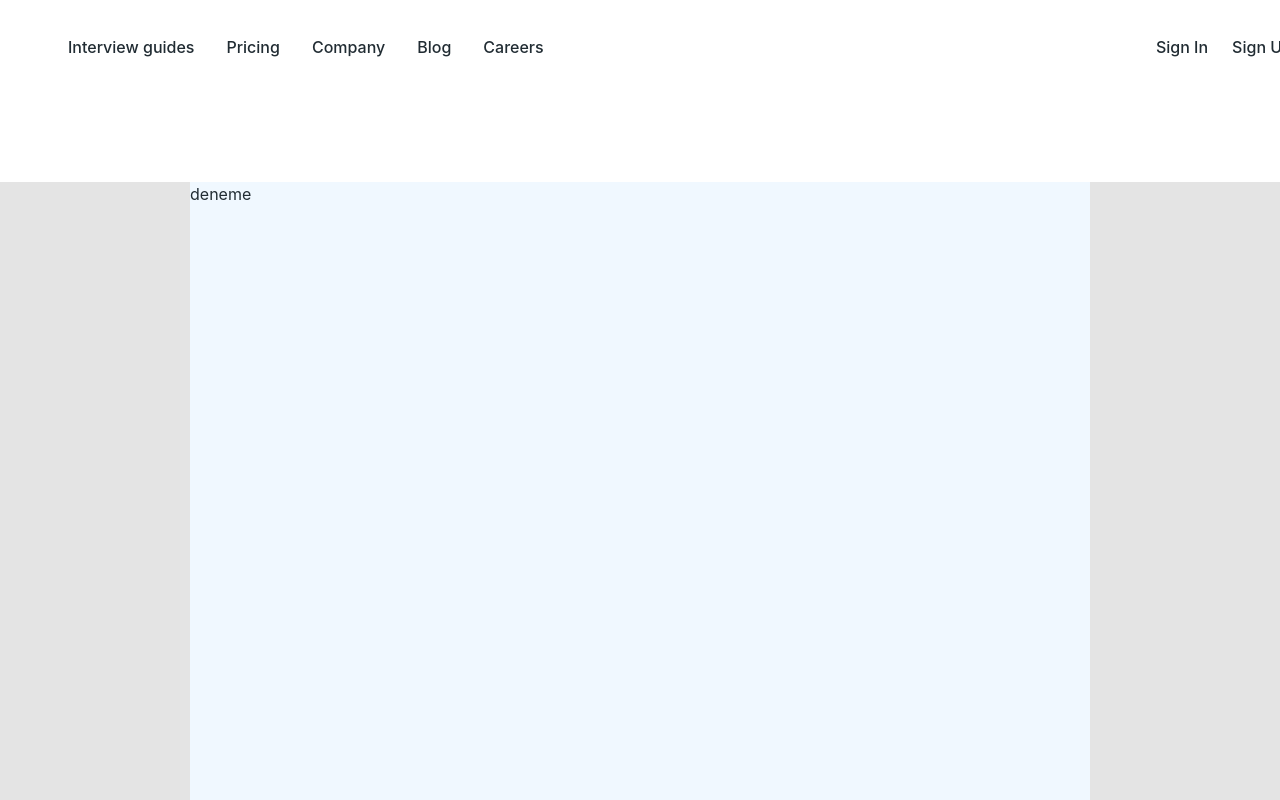
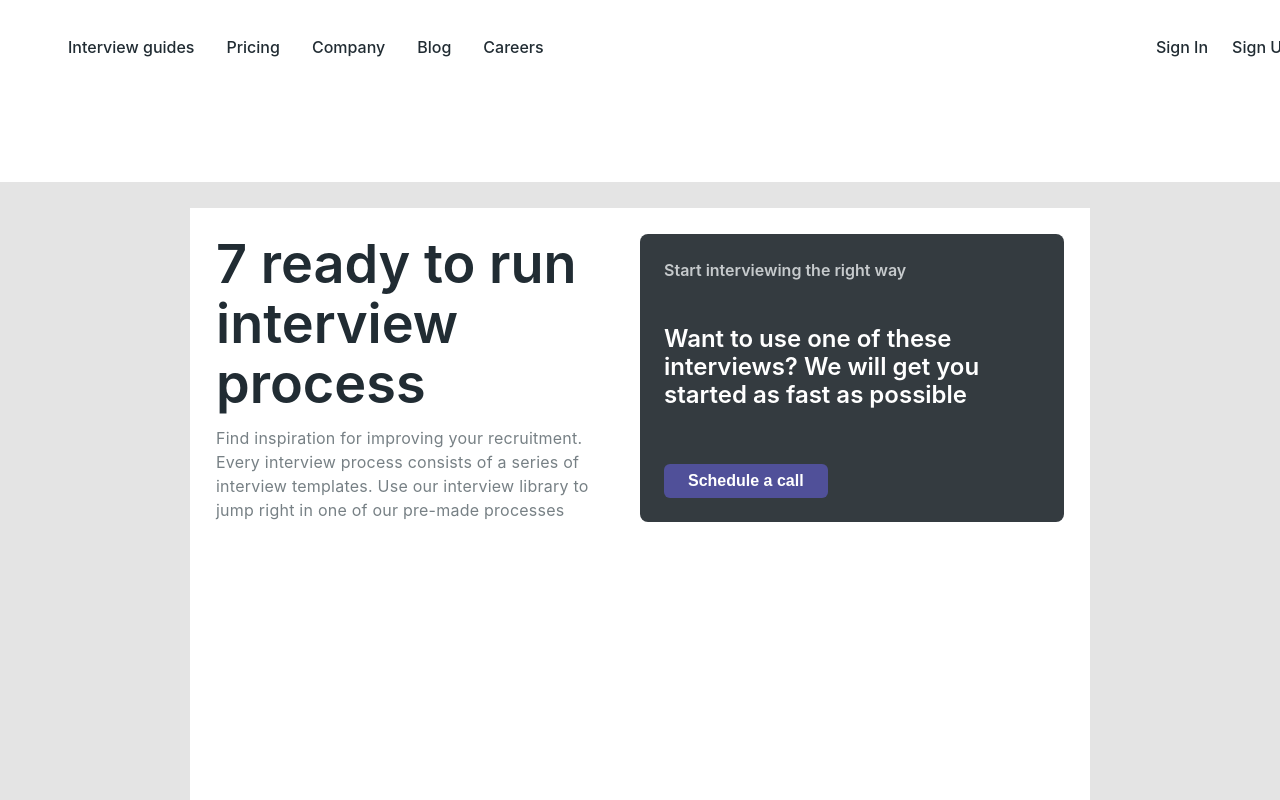
Before and after one commit to ardaalkan/filtering-data-with-button, a React (Vite) app: page / in a window 1280 px wide. Shown: the top 800 px of the page. Built offline with nearby package versions, Linux system fonts and the light colour scheme.

Commit message:
added interview Header css

```diff
--- a/src/components/InterviewGuide/InterviewGuide.module.css
+++ b/src/components/InterviewGuide/InterviewGuide.module.css
@@ -1,11 +1,93 @@
-.container{
+@media (min-width: 998px) {
+  .desktopMenu {
+    display: flex;
+    justify-content: space-between;
+    width: 100%;
+  }
+
+  .container {
     height: 100vh;
     background-color: #e4e4e4 !important;
-}
+    padding: 26px;
+  }
 
-.main{
+  .main {
     width: 900px;
     height: 100vh;
     margin: auto;
-    background-color: aliceblue;
+    background-color: rgb(255, 255, 255);
+  }
+
+  .interviewContainer {
+    padding: 26px;
+  }
+
+  .interviewHeader {
+    display: flex;
+    flex-direction: row;
+    margin-bottom: 24px;
+    gap: 24px;
+  }
+
+  .interviewTitleContainer {
+    flex: 1 1;
+    position: relative;
+  }
+
+  .interviewTitleDesc {
+    font-size: 54px;
+    font-weight: 600;
+    line-height: 60px;
+    margin-bottom: 12px;
+  }
+
+  .interviewParag {
+    font-size: 16px;
+    color: #778085;
+    letter-spacing: 0.015em;
+  }
+
+  .interviewCart {
+    box-sizing: border-box;
+    width: 50%;
+    margin-bottom: 0;
+    display: flex;
+    flex-direction: column;
+    justify-content: space-between;
+    padding: 24px;
+    border-radius: 8px;
+    background-color: var(--color-dark-background);
+    padding: 24px;
+  }
+
+  .interviewSubtitle {
+    font-size: 16px;
+    font-weight: 600;
+    margin-bottom: 12px;
+    color: var(--text-secondary-color);
+  }
+
+  .interviewSubtitleDesc{
+    font-size: 24px;
+    font-weight: 600;
+    margin-bottom: 24px;
+    line-height: 28px;
+    color: var(--text-color);
+  }
+
+  .interviewGuideBtn {
+    background: var(--color-accent-background);
+    outline: none;
+    border: none;
+    color: var(--color-accent-foreground);
+    padding: 8px 24px;
+    border-radius: 6px;
+    font-weight: 500;
+    flex-shrink: 0;
+    display: flex;
+    align-items: center;
+    cursor: pointer;
+    font-size: 16px;
+    font-weight: 600;
+  }
 }
--- a/src/components/InterviewGuide/InterviewGuide.tsx
+++ b/src/components/InterviewGuide/InterviewGuide.tsx
@@ -1,11 +1,33 @@
-import styles from "./InterviewGuide.module.css"
+import styles from "./InterviewGuide.module.css";
 
 const InterviewGuide = () => {
   return (
     <div className={styles.container}>
-        <div className={styles.main}>
-            deneme
+      <div className={styles.main}>
+        <div className={styles.interviewContainer}>
+          <div className={styles.interviewHeader}>
+            <div className={styles.interviewTitleContainer}>
+              <h1 className={styles.interviewTitleDesc}>
+                7 ready to run interview process
+              </h1>
+              <p className={styles.interviewParag}>
+                Find inspiration for improving your recruitment. Every interview
+                process consists of a series of interview templates. Use our
+                interview library to jump right in one of our pre-made processes
+              </p>
+            </div>
+            <div className={styles.interviewCart}>
+              <h3 className={styles.interviewSubtitle}>Start interviewing the right way</h3>
+              <h3 className={styles.interviewSubtitleDesc}>Want to use one of these interviews? We will get you started as fast as possible</h3>
+              <div>
+                <a>
+                  <button className={styles.interviewGuideBtn}>Schedule a call</button>
+                </a>
+              </div>
+            </div>
+          </div>
         </div>
+      </div>
     </div>
   );
 };
--- a/src/index.css
+++ b/src/index.css
@@ -12,7 +12,12 @@
   --primary-color: #3498db;
   --secondary-color: #2ecc71;
   --text-primary-color: #212c33;
+  --text-secondary-color: #c6cacc;
+  --text-color: #ffffff;
   --color-background: #fff;
+  --color-dark-background: #343b40;
+  --color-accent-background: #505099;
+  --color-accent-foreground: #ffffff;
 }
 
 *, :after :before{
@@ -39,3 +44,11 @@ a{
   background-color: var(--text-primary-color);
   color: var(--color-background);
 }
+
+html {
+  height: 100%;
+}
+
+body {
+  height: 100%;
+}
```
